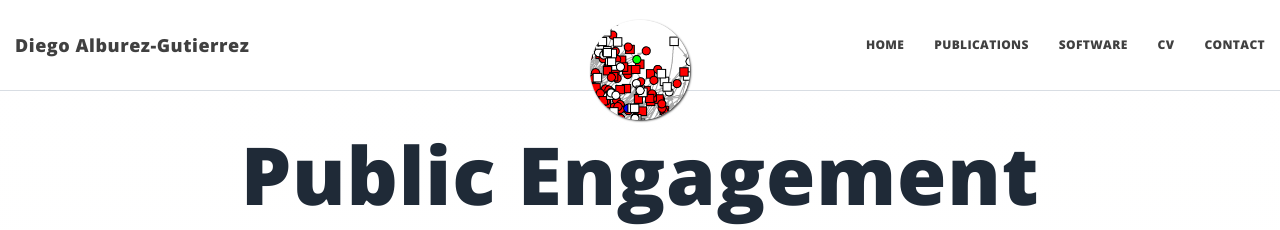
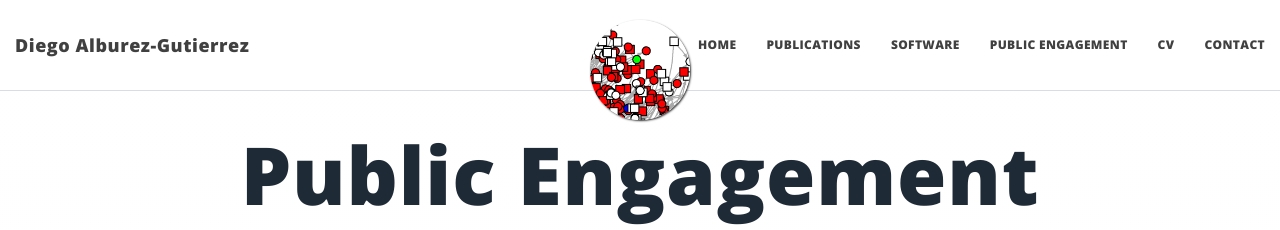
Before and after one commit to alburezg/alburezg.github.io, a Jekyll site: the page built from public-engagement.md, in a window 1280 px wide. Shown: the top 230 px of the page. Built offline with Jekyll 4.4.1, drawn with Linux system fonts in a browser that asks for light colours; nearby versions of some CDN libraries.

Commit message:
Publish Public Engagement in the site navigation
Move the page off its unlisted preview URL to /public-engagement/ and add
it to the navbar between Software and CV.

```diff
--- a/_config.yml
+++ b/_config.yml
@@ -26,6 +26,7 @@ navbar-links:
   Home                    :  ""
   Publications            :  "publications"
   Software                :  "software"
+  Public Engagement       :  "public-engagement"
   CV                      :  "pdf/CV_Diego_Alburez.pdf"
   Contact                 :  "contact"
 
--- a/public-engagement.md
+++ b/public-engagement.md
@@ -2,7 +2,7 @@
 layout: page
 title: Public Engagement
 subtitle: Media coverage and public lectures
-permalink: /pe-preview-7c41a9/
+permalink: /public-engagement/
 ---
 
 <style>
```
